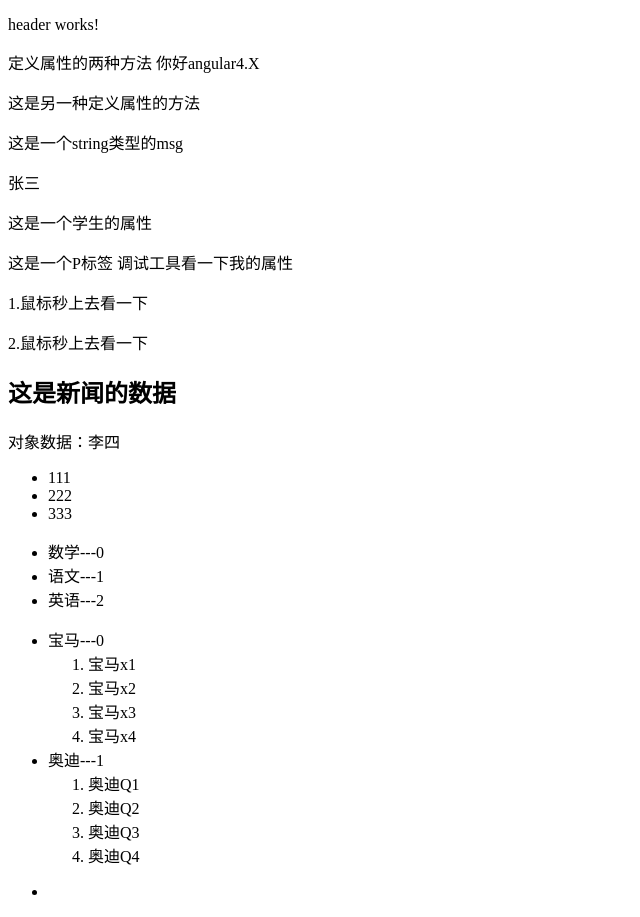
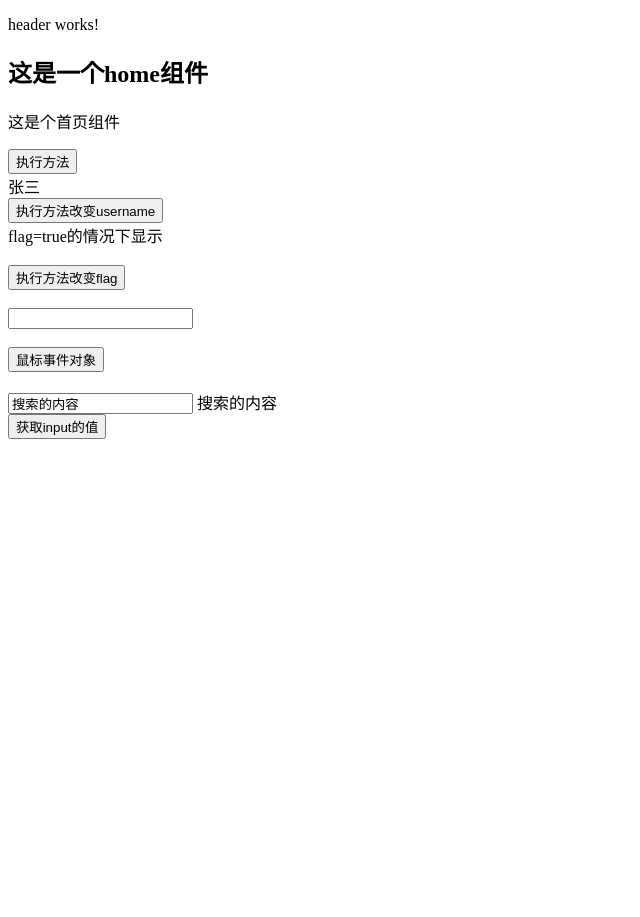
Before and after one commit to Koondik/AngularV4Demo, an Angular app: page / in a window 1280 px wide. Shown: the whole page, without its empty margins (0-640 px from the left). After the commit the page ends 800 px from the top, so only its background shows below. Built offline with nearby package versions, Linux system fonts and the light colour scheme.

Commit message:
'条件语句、事件绑定、双向数据绑定'

```diff
--- a/src/app/app.component.html
+++ b/src/app/app.component.html
@@ -2,4 +2,5 @@
 
 <app-header></app-header>
 
-<app-news></app-news>
+<!-- <app-news></app-news> -->
+<app-home></app-home>
--- /dev/null
+++ b/src/app/components/home/home.component.html
@@ -0,0 +1,34 @@
+<h2>
+  这是一个home组件
+</h2>
+<p>
+  {{msg}}
+</p>
+<button (click)='getMsg()'>执行方法</button>
+
+<br>
+
+{{username}}
+<br>
+<button (click)='setName()'>执行方法改变username</button>
+
+<!-- 条件判断语句 -->
+<div *ngIf='flag'>flag=true的情况下显示</div>
+<br>
+<button (click)='flag=!flag'>执行方法改变flag</button>
+
+<br>
+<br>
+<input type="text" (keyup)='keyupFn($event)'>
+
+<br>
+<br>
+<button (click)='run($event)'>鼠标事件对象</button>
+
+<br>
+<br>
+<!-- 双向数据绑定 -->
+<input type="text" [(ngModel)]='search'>
+{{search}}
+<br>
+<button (click)='getSearch()'>获取input的值</button>
--- /dev/null
+++ b/src/app/components/home/home.component.ts
@@ -0,0 +1,49 @@
+import { Component, OnInit } from '@angular/core';
+
+@Component({
+  selector: 'app-home',
+  templateUrl: './home.component.html',
+  styleUrls: ['./home.component.css']
+})
+export class HomeComponent implements OnInit {
+
+  public msg: any;
+  public username: any;
+  public flag: any;
+  public search: any;
+  constructor() {
+    this.msg = '这是个首页组件';
+    this.username = '张三';
+    this.flag = true;
+    this.search = '搜索的内容';
+  }
+
+
+  ngOnInit() {
+  }
+
+  getMsg() { //自定义方法
+    //获取属性的值
+    alert(this.msg);
+  }
+  setName() {
+    //改变username的值
+    this.username = '李四---改变后的值';
+  }
+  keyupFn(e) { // e为事件对象，由dom中$event传入
+    console.log('触发键盘', e);
+    if (e.keyCode == '13') {
+      console.log('按回车了！！');
+
+    }
+
+  }
+  run(e) {
+    console.log(e);
+
+  }
+  getSearch() {
+    alert(this.search);
+  }
+
+}
```
Also changed, not shown: src/app/app.module.ts (+6 -3 lines), src/app/components/home/home.component.css (added).
